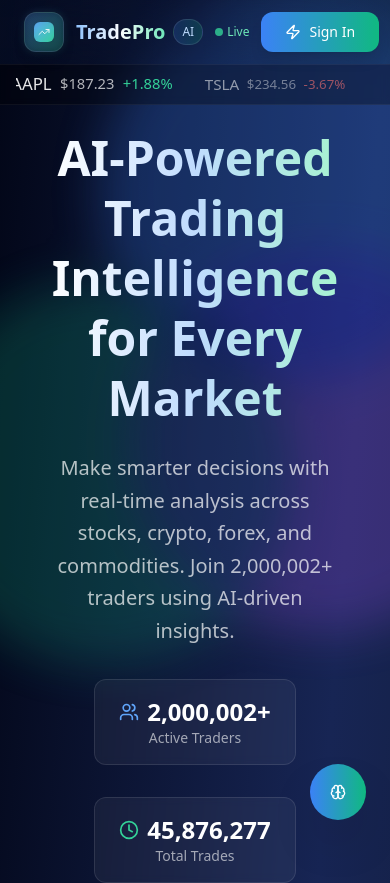
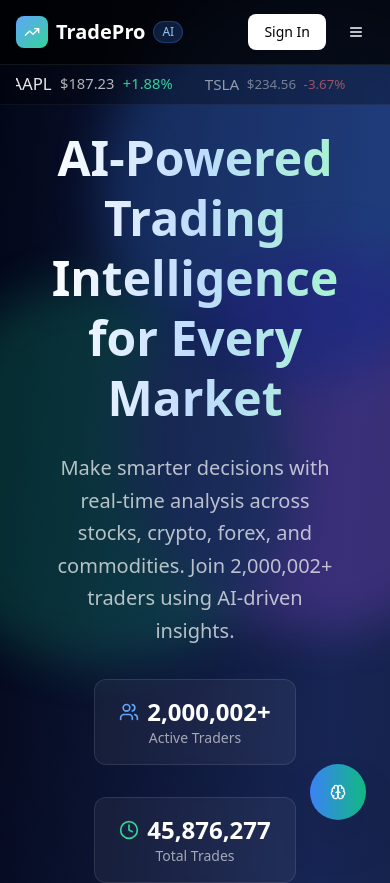
Before and after one commit to kaushalisreal/tradepro-ai-platform, a React (Vite) app: page / in a window 390 px wide. Shown: the top 883 px of the page. Built offline with nearby package versions, Linux system fonts and the light colour scheme.

Commit message:
Refactor: Update navigation bar style
Implement a navigation bar style similar to gun.lol, including visual and functional enhancements.

```diff
--- a/src/components/Header.tsx
+++ b/src/components/Header.tsx
@@ -1,49 +1,28 @@
 
 import React, { useState } from 'react';
 import { Button } from '@/components/ui/button';
-import { Bell, Settings, User, Menu, X, TrendingUp, Zap } from 'lucide-react';
+import { Bell, Settings, User, Menu, X, TrendingUp } from 'lucide-react';
 
 export const Header = () => {
   const [isMenuOpen, setIsMenuOpen] = useState(false);
 
   return (
-    <header className="fixed top-0 left-0 right-0 z-50 bg-black/10 backdrop-blur-xl border-b border-white/5">
-      {/* Enhanced glass effect overlay */}
-      <div className="absolute inset-0 bg-gradient-to-r from-blue-500/5 via-transparent to-emerald-500/5"></div>
-
-      <div className="container mx-auto px-6 py-3">
-        <div className="flex items-center justify-between">
-          {/* Modern Logo Design */}
-          <div className="flex items-center space-x-3">
-            <div className="relative">
-              {/* Logo container with enhanced glass effect */}
-              <div className="w-10 h-10 bg-gradient-to-br from-blue-400/20 to-emerald-400/20 backdrop-blur-sm rounded-xl border border-white/10 flex items-center justify-center shadow-lg">
-                <div className="w-5 h-5 bg-gradient-to-br from-blue-400 to-emerald-400 rounded-md shadow-inner flex items-center justify-center">
-                  <TrendingUp className="w-3 h-3 text-white" />
-                </div>
-              </div>
-              {/* Animated glow effect */}
-              <div className="absolute inset-0 bg-gradient-to-br from-blue-400/30 to-emerald-400/30 rounded-xl blur-sm animate-pulse opacity-50"></div>
+    <header className="fixed top-0 left-0 right-0 z-50 bg-black/80 backdrop-blur-md border-b border-white/[0.08]">
+      <div className="container mx-auto px-4 sm:px-6">
+        <div className="flex items-center justify-between h-16">
+          {/* Logo - Clean and Simple */}
+          <div className="flex items-center space-x-2">
+            <div className="w-8 h-8 bg-gradient-to-br from-blue-400 to-emerald-400 rounded-lg flex items-center justify-center">
+              <TrendingUp className="w-4 h-4 text-white" />
             </div>
-
-            <div className="flex items-center space-x-2">
-              <h1 className="text-xl font-bold bg-gradient-to-r from-blue-300 via-white to-emerald-300 bg-clip-text text-transparent">
-                TradePro
-              </h1>
-              <span className="text-xs font-medium px-2 py-1 bg-gradient-to-r from-blue-500/20 to-emerald-500/20 backdrop-blur-sm rounded-full border border-white/10 text-blue-200">
-                AI
-              </span>
-            </div>
-
-            {/* Live status indicator */}
-            <div className="flex items-center space-x-1 ml-2">
-              <div className="w-2 h-2 bg-emerald-400 rounded-full animate-pulse shadow-lg shadow-emerald-400/50"></div>
-              <span className="text-xs text-emerald-300 font-medium">Live</span>
-            </div>
+            <span className="text-xl font-bold text-white">TradePro</span>
+            <span className="text-xs font-medium px-2 py-0.5 bg-blue-500/20 rounded-full text-blue-300 border border-blue-500/30">
+              AI
+            </span>
           </div>
 
-          {/* Modern Navigation */}
-          <nav className="hidden lg:flex items-center space-x-1">
+          {/* Desktop Navigation - Clean Links */}
+          <nav className="hidden md:flex items-center space-x-8">
             {[
               { name: 'Dashboard', href: '#dashboard' },
               { name: 'Markets', href: '#markets' },
@@ -53,35 +32,30 @@ export const Header = () => {
               <a
                 key={item.name}
                 href={item.href}
-                className="relative px-4 py-2 text-sm font-medium text-white/80 hover:text-white transition-all duration-300 group"
+                className="text-sm font-medium text-white/70 hover:text-white transition-colors duration-200 relative group"
               >
-                <span className="relative z-10">{item.name}</span>
-                {/* Hover background effect */}
-                <div className="absolute inset-0 bg-white/5 backdrop-blur-sm rounded-lg border border-white/5 opacity-0 group-hover:opacity-100 transition-all duration-300 scale-95 group-hover:scale-100"></div>
-                {/* Active indicator line */}
-                <div className="absolute bottom-0 left-1/2 transform -translate-x-1/2 w-0 h-0.5 bg-gradient-to-r from-blue-400 to-emerald-400 group-hover:w-3/4 transition-all duration-300"></div>
+                {item.name}
+                <span className="absolute -bottom-1 left-0 w-0 h-0.5 bg-gradient-to-r from-blue-400 to-emerald-400 group-hover:w-full transition-all duration-300"></span>
               </a>
             ))}
           </nav>
 
-          {/* Modern User Area */}
+          {/* Right Side - Clean Actions */}
           <div className="flex items-center space-x-3">
-            {/* Notification bell with modern styling */}
+            {/* Desktop Icons */}
             <div className="hidden md:flex items-center space-x-2">
               <Button
                 variant="ghost"
                 size="sm"
-                className="relative w-10 h-10 p-0 text-white/80 hover:text-white hover:bg-white/10 backdrop-blur-sm border border-white/5 rounded-xl transition-all duration-300"
+                className="w-9 h-9 p-0 text-white/60 hover:text-white hover:bg-white/10 rounded-lg transition-all duration-200"
               >
                 <Bell className="w-4 h-4" />
-                {/* Notification dot */}
-                <div className="absolute -top-1 -right-1 w-3 h-3 bg-gradient-to-r from-red-400 to-orange-400 rounded-full border-2 border-black/50 animate-pulse"></div>
               </Button>
 
               <Button
                 variant="ghost"
                 size="sm"
-                className="w-10 h-10 p-0 text-white/80 hover:text-white hover:bg-white/10 backdrop-blur-sm border border-white/5 rounded-xl transition-all duration-300"
+                className="w-9 h-9 p-0 text-white/60 hover:text-white hover:bg-white/10 rounded-lg transition-all duration-200"
               >
                 <Settings className="w-4 h-4" />
               </Button>
@@ -89,72 +63,65 @@ export const Header = () => {
               <Button
                 variant="ghost"
                 size="sm"
-                className="w-10 h-10 p-0 text-white/80 hover:text-white hover:bg-white/10 backdrop-blur-sm border border-white/5 rounded-xl transition-all duration-300"
+                className="w-9 h-9 p-0 text-white/60 hover:text-white hover:bg-white/10 rounded-lg transition-all duration-200"
               >
                 <User className="w-4 h-4" />
               </Button>
             </div>
 
-            {/* Modern Sign In Button */}
-            <Button className="relative bg-gradient-to-r from-blue-500 to-emerald-500 hover:from-blue-600 hover:to-emerald-600 text-white border-0 px-6 py-2 rounded-xl font-medium shadow-lg transition-all duration-300 hover:shadow-blue-500/25 hover:scale-105">
-              <span className="relative z-10 flex items-center space-x-2">
-                <Zap className="w-4 h-4" />
-                <span>Sign In</span>
-              </span>
-              {/* Button glow effect */}
-              <div className="absolute inset-0 bg-gradient-to-r from-blue-400/50 to-emerald-400/50 rounded-xl blur opacity-0 hover:opacity-100 transition-opacity duration-300"></div>
+            {/* Clean CTA Button */}
+            <Button className="bg-white text-black hover:bg-white/90 font-medium px-4 py-2 h-9 rounded-lg transition-all duration-200 hover:scale-105">
+              Sign In
             </Button>
 
-            {/* Modern Mobile Menu Toggle */}
+            {/* Mobile Menu Toggle */}
             <Button
               variant="ghost"
               size="sm"
-              className="lg:hidden w-10 h-10 p-0 text-white hover:bg-white/10 backdrop-blur-sm border border-white/5 rounded-xl transition-all duration-300"
+              className="md:hidden w-9 h-9 p-0 text-white hover:bg-white/10 rounded-lg transition-all duration-200"
               onClick={() => setIsMenuOpen(!isMenuOpen)}
             >
-              <div className="relative w-5 h-5">
-                <Menu className={`absolute inset-0 transition-all duration-300 ${isMenuOpen ? 'opacity-0 rotate-180' : 'opacity-100 rotate-0'}`} />
-                <X className={`absolute inset-0 transition-all duration-300 ${isMenuOpen ? 'opacity-100 rotate-0' : 'opacity-0 -rotate-180'}`} />
-              </div>
+              {isMenuOpen ? (
+                <X className="w-5 h-5" />
+              ) : (
+                <Menu className="w-5 h-5" />
+              )}
             </Button>
           </div>
         </div>
 
-        {/* Modern Mobile Menu */}
-        <div className={`lg:hidden overflow-hidden transition-all duration-500 ease-in-out ${
-          isMenuOpen ? 'max-h-96 opacity-100' : 'max-h-0 opacity-0'
+        {/* Mobile Menu - Slide Down */}
+        <div className={`md:hidden overflow-hidden transition-all duration-300 ${
+          isMenuOpen ? 'max-h-96 pb-4' : 'max-h-0'
         }`}>
-          <div className="mt-4 pb-4 border-t border-white/10">
-            <nav className="flex flex-col space-y-2 mt-4">
+          <div className="pt-4 border-t border-white/[0.08]">
+            <nav className="flex flex-col space-y-3">
               {[
                 { name: 'Dashboard', href: '#dashboard' },
                 { name: 'Markets', href: '#markets' },
                 { name: 'Analysis', href: '#analysis' },
                 { name: 'Portfolio', href: '#portfolio' }
-              ].map((item, index) => (
+              ].map((item) => (
                 <a
                   key={item.name}
                   href={item.href}
-                  className="relative px-4 py-3 text-white/80 hover:text-white transition-all duration-300 rounded-xl hover:bg-white/5 backdrop-blur-sm border border-transparent hover:border-white/10 group"
-                  style={{ animationDelay: `${index * 50}ms` }}
+                  className="text-white/70 hover:text-white transition-colors duration-200 py-2 px-2 rounded-lg hover:bg-white/5"
+                  onClick={() => setIsMenuOpen(false)}
                 >
-                  <div className="flex items-center justify-between">
-                    <span className="font-medium">{item.name}</span>
-                    <div className="w-2 h-2 bg-gradient-to-r from-blue-400 to-emerald-400 rounded-full opacity-0 group-hover:opacity-100 transition-opacity duration-300"></div>
-                  </div>
+                  {item.name}
                 </a>
               ))}
             </nav>
 
-            {/* Mobile action buttons */}
-            <div className="flex items-center justify-center space-x-3 mt-6 pt-4 border-t border-white/5">
-              <Button variant="ghost" size="sm" className="text-white/80 hover:text-white hover:bg-white/10 backdrop-blur-sm border border-white/5 rounded-xl">
+            {/* Mobile Action Buttons */}
+            <div className="flex items-center space-x-3 mt-4 pt-4 border-t border-white/[0.08]">
+              <Button variant="ghost" size="sm" className="text-white/60 hover:text-white hover:bg-white/10 rounded-lg">
                 <Bell className="w-4 h-4" />
               </Button>
-              <Button variant="ghost" size="sm" className="text-white/80 hover:text-white hover:bg-white/10 backdrop-blur-sm border border-white/5 rounded-xl">
+              <Button variant="ghost" size="sm" className="text-white/60 hover:text-white hover:bg-white/10 rounded-lg">
                 <Settings className="w-4 h-4" />
               </Button>
-              <Button variant="ghost" size="sm" className="text-white/80 hover:text-white hover:bg-white/10 backdrop-blur-sm border border-white/5 rounded-xl">
+              <Button variant="ghost" size="sm" className="text-white/60 hover:text-white hover:bg-white/10 rounded-lg">
                 <User className="w-4 h-4" />
               </Button>
             </div>
```
